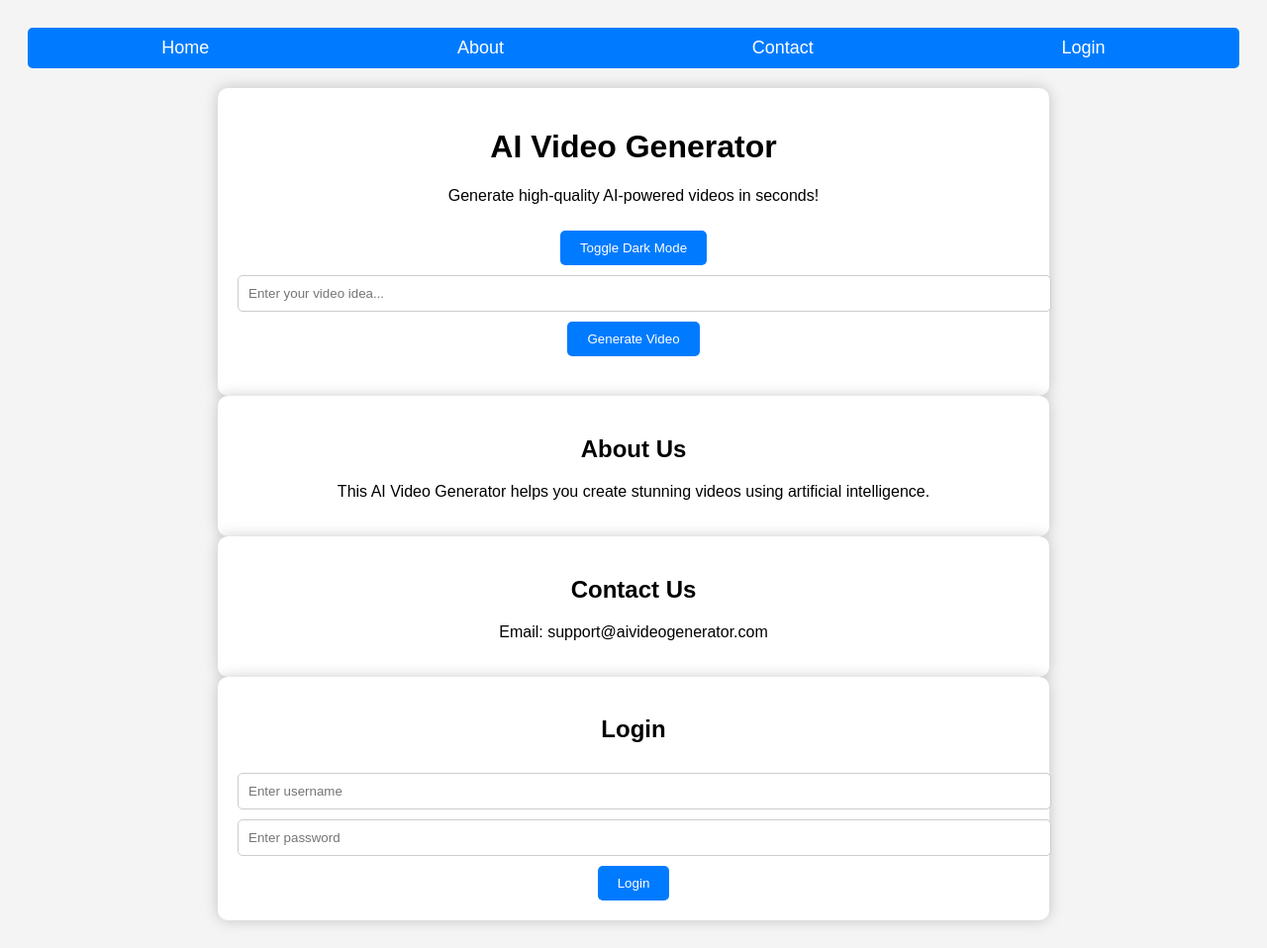
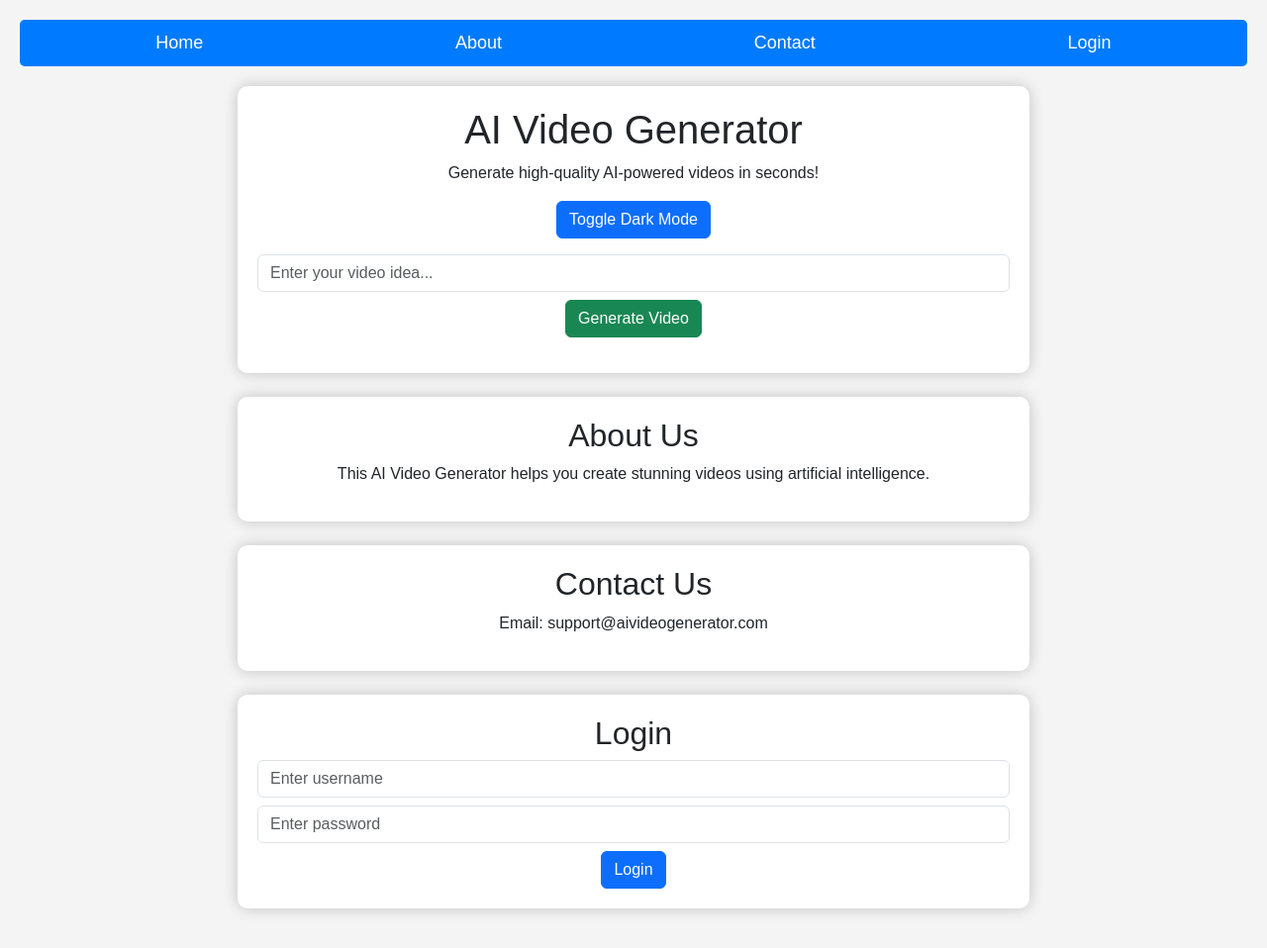
Before and after one commit to moumn391/AI-Videos, a plain HTML site: page index.html in a window 1280 px wide. Shown: the whole page at 99% size. Drawn offline with nearby package versions, Linux system fonts and the light colour scheme.

Commit message:
Update index.html

```diff
--- a/index.html
+++ b/index.html
@@ -1,10 +1,10 @@
-
 <!DOCTYPE html>
 <html lang="en">
 <head>
     <meta charset="UTF-8">
     <meta name="viewport" content="width=device-width, initial-scale=1.0">
     <title>AI Video Generator</title>
+    <link rel="stylesheet" href="https://cdn.jsdelivr.net/npm/bootstrap@5.3.0/dist/css/bootstrap.min.css">
     <style>
         body {
             font-family: Arial, sans-serif;
@@ -21,26 +21,6 @@
             border-radius: 10px;
             box-shadow: 0px 0px 15px rgba(0, 0, 0, 0.2);
             transition: background 0.3s;
-        }
-        button {
-            background-color: #007bff;
-            color: white;
-            padding: 10px 20px;
-            border: none;
-            cursor: pointer;
-            border-radius: 5px;
-            margin-top: 10px;
-            transition: background 0.3s;
-        }
-        button:hover {
-            background-color: #0056b3;
-        }
-        input {
-            width: 100%;
-            padding: 10px;
-            margin-top: 10px;
-            border: 1px solid #ccc;
-            border-radius: 5px;
         }
         .dark-mode {
             background-color: #121212;
@@ -76,31 +56,31 @@
         <h1>AI Video Generator</h1>
         <p>Generate high-quality AI-powered videos in seconds!</p>
 
-        <button onclick="toggleDarkMode()">Toggle Dark Mode</button>
+        <button class="btn btn-primary" onclick="toggleDarkMode()">Toggle Dark Mode</button>
 
-        <div>
-            <input type="text" id="videoPrompt" placeholder="Enter your video idea...">
-            <button onclick="generateVideo()">Generate Video</button>
+        <div class="mt-3">
+            <input type="text" id="videoPrompt" class="form-control" placeholder="Enter your video idea...">
+            <button class="btn btn-success mt-2" onclick="generateVideo()">Generate Video</button>
         </div>
 
-        <p id="output" style="margin-top: 20px;"></p>
+        <p id="output" class="mt-3"></p>
     </div>
 
-    <div id="about" class="container">
+    <div id="about" class="container mt-4">
         <h2>About Us</h2>
         <p>This AI Video Generator helps you create stunning videos using artificial intelligence.</p>
     </div>
 
-    <div id="contact" class="container">
+    <div id="contact" class="container mt-4">
         <h2>Contact Us</h2>
         <p>Email: support@aivideogenerator.com</p>
     </div>
 
-    <div id="login" class="container">
+    <div id="login" class="container mt-4">
         <h2>Login</h2>
-        <input type="text" id="username" placeholder="Enter username">
-        <input type="password" id="password" placeholder="Enter password">
-        <button onclick="login()">Login</button>
+        <input type="text" id="username" class="form-control" placeholder="Enter username">
+        <input type="password" id="password" class="form-control mt-2" placeholder="Enter password">
+        <button class="btn btn-primary mt-2" onclick="login()">Login</button>
     </div>
 
     <script>
@@ -127,5 +107,7 @@
             }
         }
     </script>
+
+    <script src="https://cdn.jsdelivr.net/npm/bootstrap@5.3.0/dist/js/bootstrap.bundle.min.js"></script>
 </body>
 </html>
```
